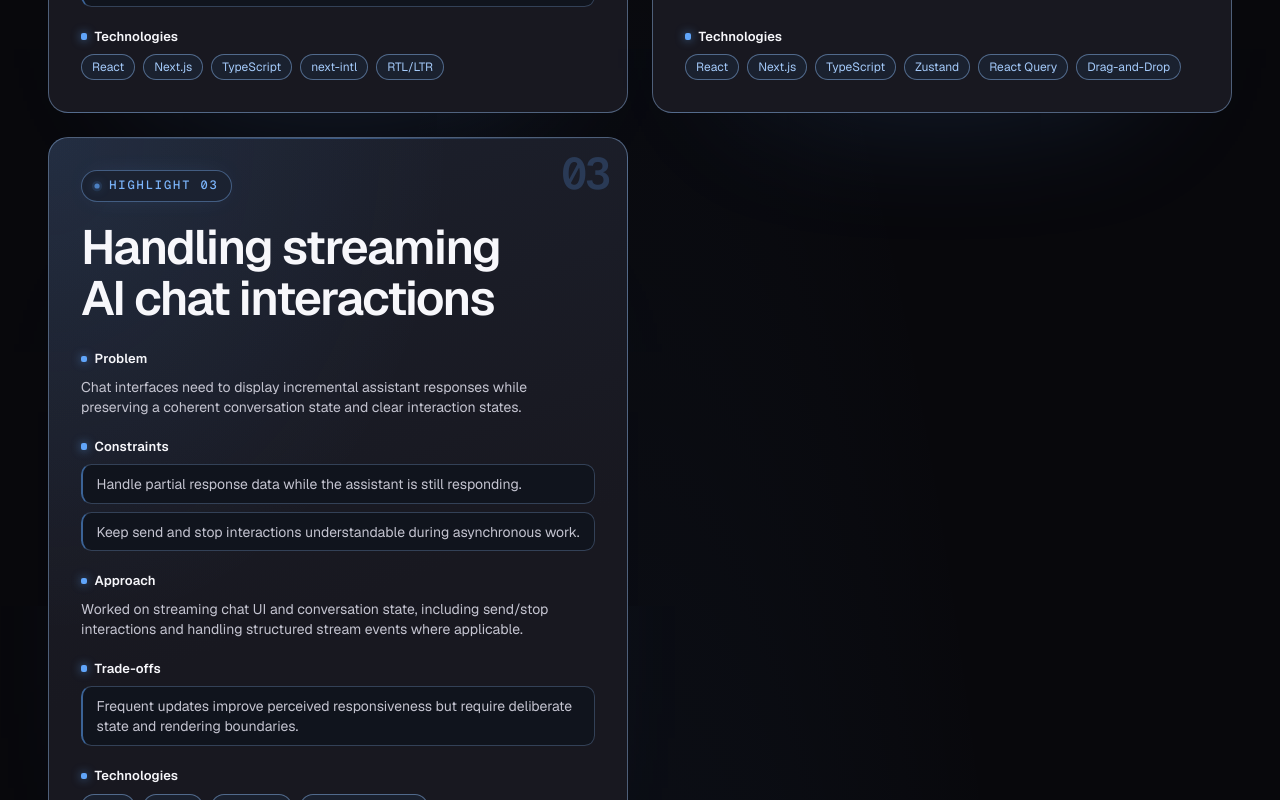
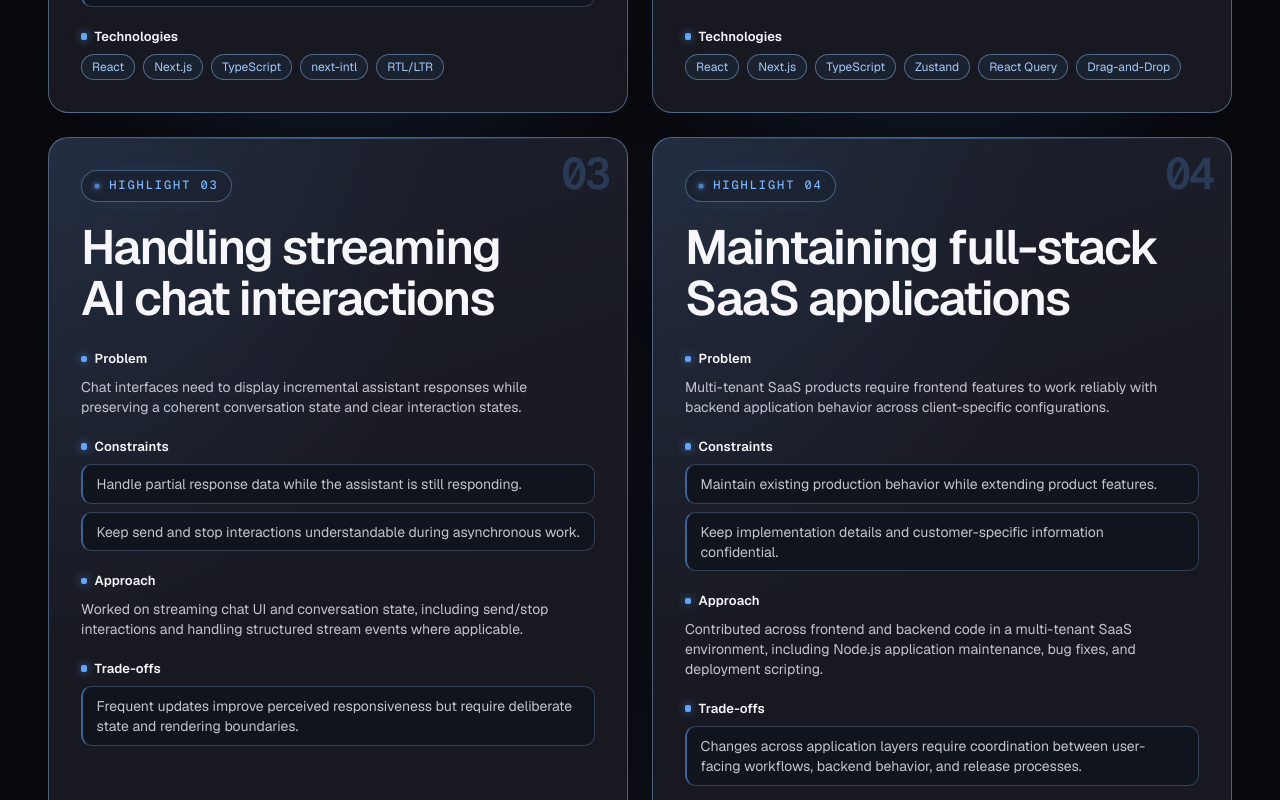
Before and after one commit to Mostafa-YMS/Portfolio, a Next.js app: page / in a window 1280 px wide. Shown: the part 7460-8260 px from the top of the page. Built offline with nearby package versions, Linux system fonts and the light colour scheme; no server answers.

Commit message:
Add full-stack engineering highlight

```diff
--- a/src/content/highlights.ts
+++ b/src/content/highlights.ts
@@ -66,4 +66,22 @@ export const engineeringHighlights: EngineeringHighlight[] = [
     draft: false,
     verified: true,
   },
+  {
+    id: "highlight-full-stack-saas",
+    title: "Maintaining full-stack SaaS applications",
+    problem:
+      "Multi-tenant SaaS products require frontend features to work reliably with backend application behavior across client-specific configurations.",
+    constraints: [
+      "Maintain existing production behavior while extending product features.",
+      "Keep implementation details and customer-specific information confidential.",
+    ],
+    approach:
+      "Contributed across frontend and backend code in a multi-tenant SaaS environment, including Node.js application maintenance, bug fixes, and deployment scripting.",
+    tradeoffs: [
+      "Changes across application layers require coordination between user-facing workflows, backend behavior, and release processes.",
+    ],
+    technologies: ["React", "Next.js", "TypeScript", "Node.js", "SaaS", "Shell Scripting"],
+    draft: false,
+    verified: true,
+  },
 ];
```
